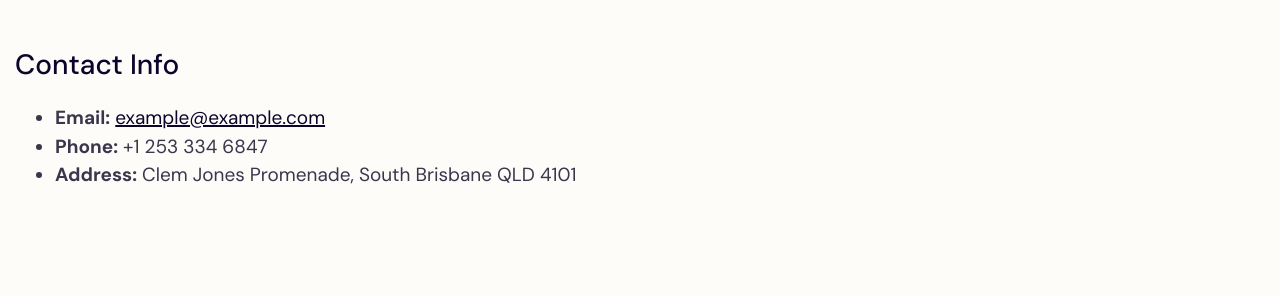
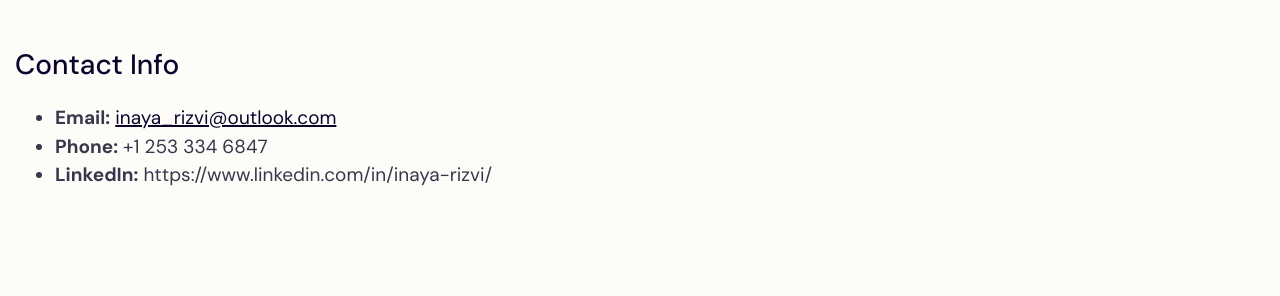
Before and after one commit to inaya-r/inaya-r.github.io, a Jekyll site: the page built from pages/contact.md, in a window 1280 px wide. Shown: the part 261-557 px from the top of the page. Built offline with Jekyll 4.4.1, drawn with Linux system fonts in a browser that asks for light colours.

Commit message:
fixing contact page

```diff
--- a/pages/contact.md
+++ b/pages/contact.md
@@ -6,6 +6,6 @@
 
 ## Contact Info
 
-- **Email:** <a href="inaya_rizvi@outlook.com">example@example.com</a>
+- **Email:** <a href="inaya_rizvi@outlook.com">inaya_rizvi@outlook.com</a>
 - **Phone:** +1 253 334 6847
-- **Address:** Clem Jones Promenade, South Brisbane QLD 4101
+- **LinkedIn:** https://www.linkedin.com/in/inaya-rizvi/
```
